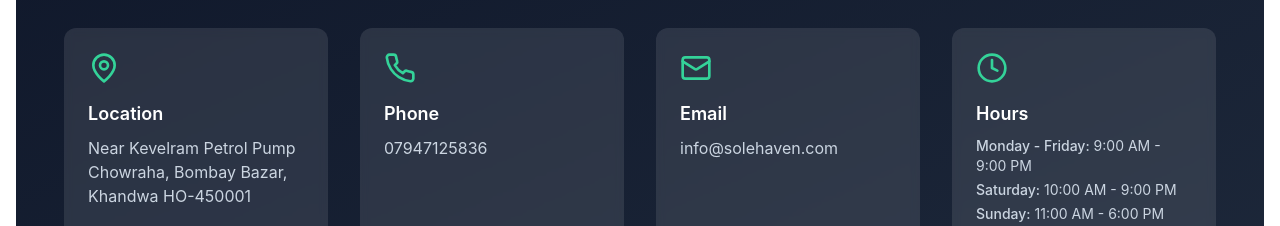
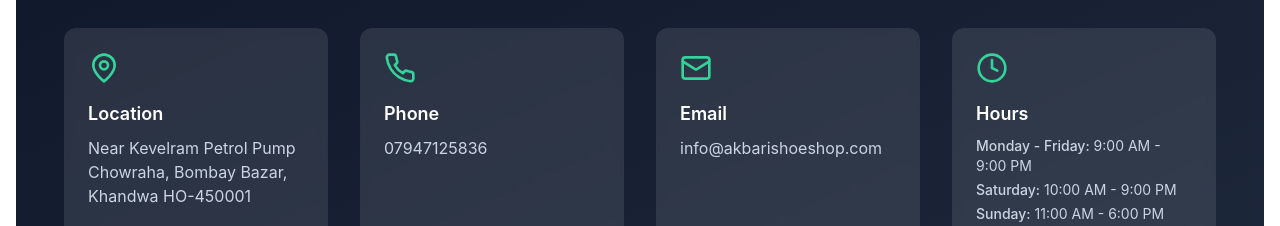
Before and after one commit to SayyamJain101/akbariShoeShop, a React (Vite) app: page / in a window 1280 px wide. Shown: the part 4540-4766 px from the top of the page. Built offline with nearby package versions, Linux system fonts and the light colour scheme.

Commit message:
Updated mockData.ts

```diff
--- a/src/data/mockData.ts
+++ b/src/data/mockData.ts
@@ -143,7 +143,7 @@ export const storeInfo: StoreInfo = {
   store_name: 'Akbari Shoe Shop',
   address: 'Near Kevelram Petrol Pump Chowraha, Bombay Bazar, Khandwa HO-450001',
   phone: '07947125836',
-  email: 'info@solehaven.com',
+  email: 'info@akbarishoeshop.com',
   hours: {
     'Monday - Friday': '9:00 AM - 9:00 PM',
     'Saturday': '10:00 AM - 9:00 PM',
```
